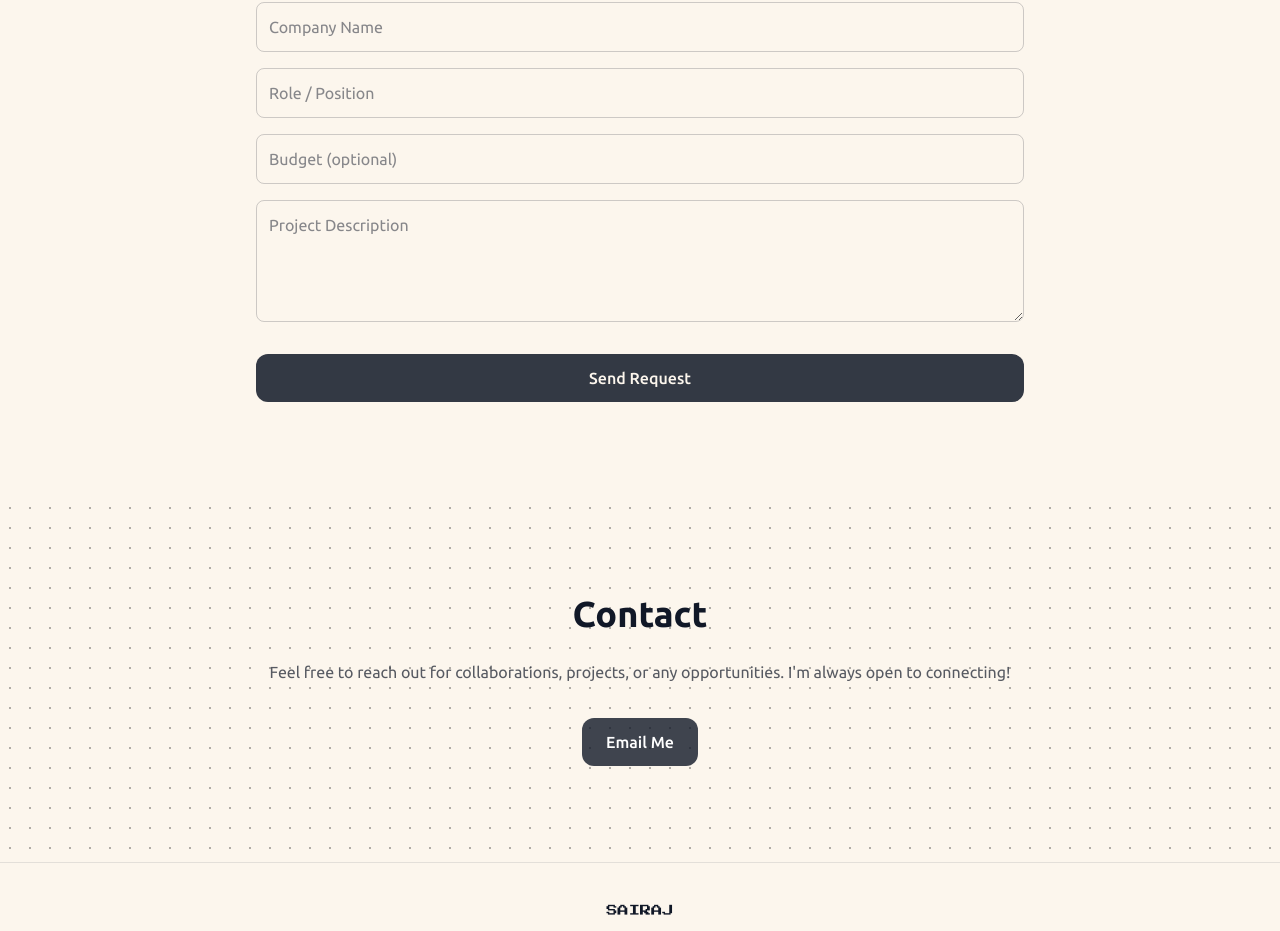
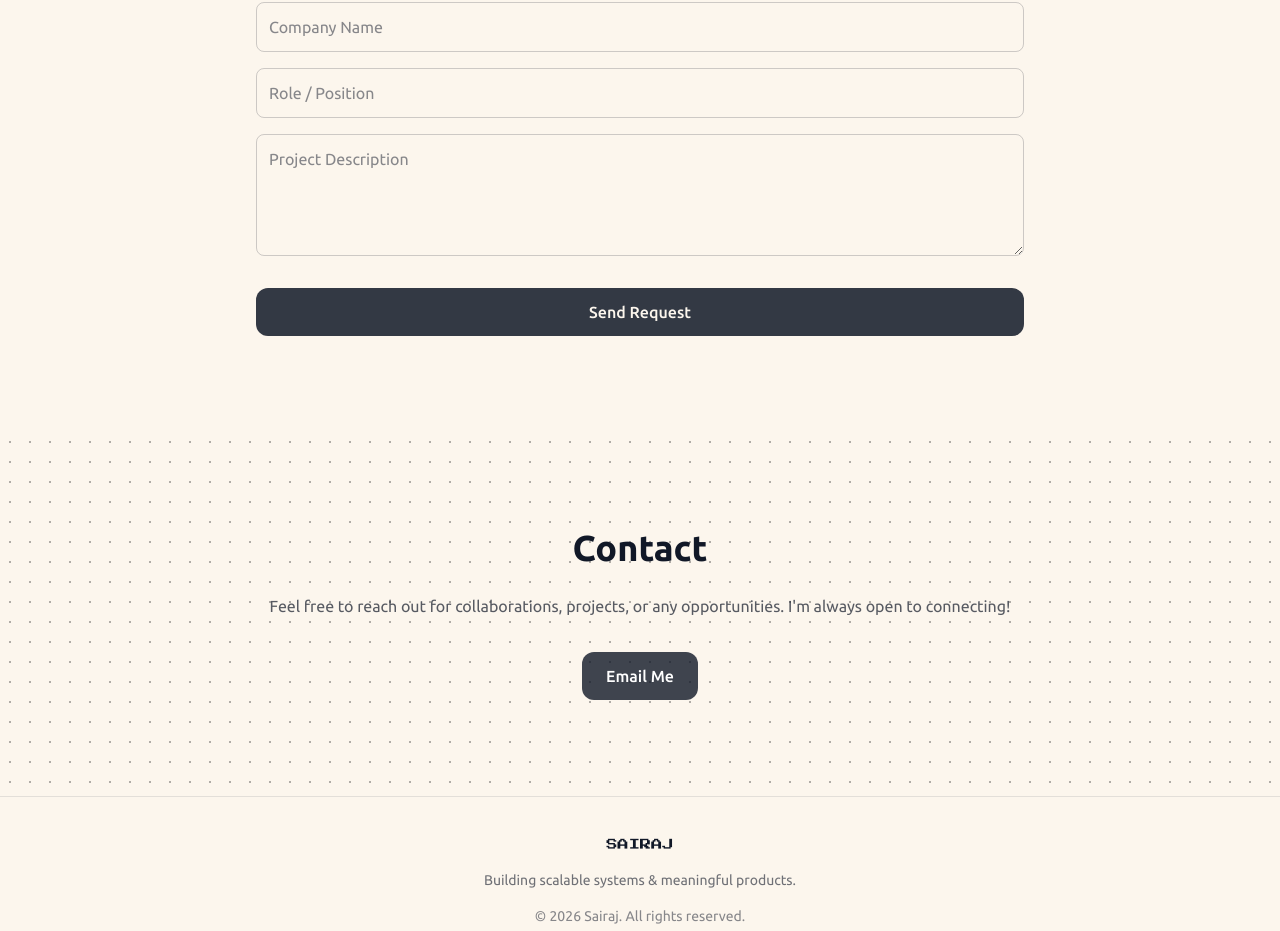
Before and after one commit to Sairaj182/portfolio, a React (Vite) app: page / in a window 1280 px wide. Shown: the part 3974-4905 px from the top of the page. Built offline with nearby package versions, Linux system fonts and the light colour scheme.

Commit message:
Fixed hire form

```diff
--- a/src/components/Hire.jsx
+++ b/src/components/Hire.jsx
@@ -117,14 +117,6 @@ export default function Hire() {
            focus:border-[var(--color-primary)]"
           />
 
-          {/* Optional: Budget */}
-          <input
-            type="text"
-            name="budget"
-            placeholder="Budget (optional)"
-            className="p-3 rounded-lg border border-[var(--color-text)]/20 bg-transparent outline-none placeholder:text-[var(--color-text)]/50
-           focus:border-[var(--color-primary)]"
-          />
 
           {/* Description */}
           <textarea
--- a/src/constants/index.js
+++ b/src/constants/index.js
@@ -36,7 +36,7 @@ export const projects = [
     "Focused on usability and performance for real-time interaction"
   ],
 
-  github: "https://github.com/Lakshya8600/PaperTradingHosting.git"
+  github: "https://github.com/Sairaj182/PaperTradingHosting.git"
 },
 {
   title: "Developer Portfolio Website",
```
